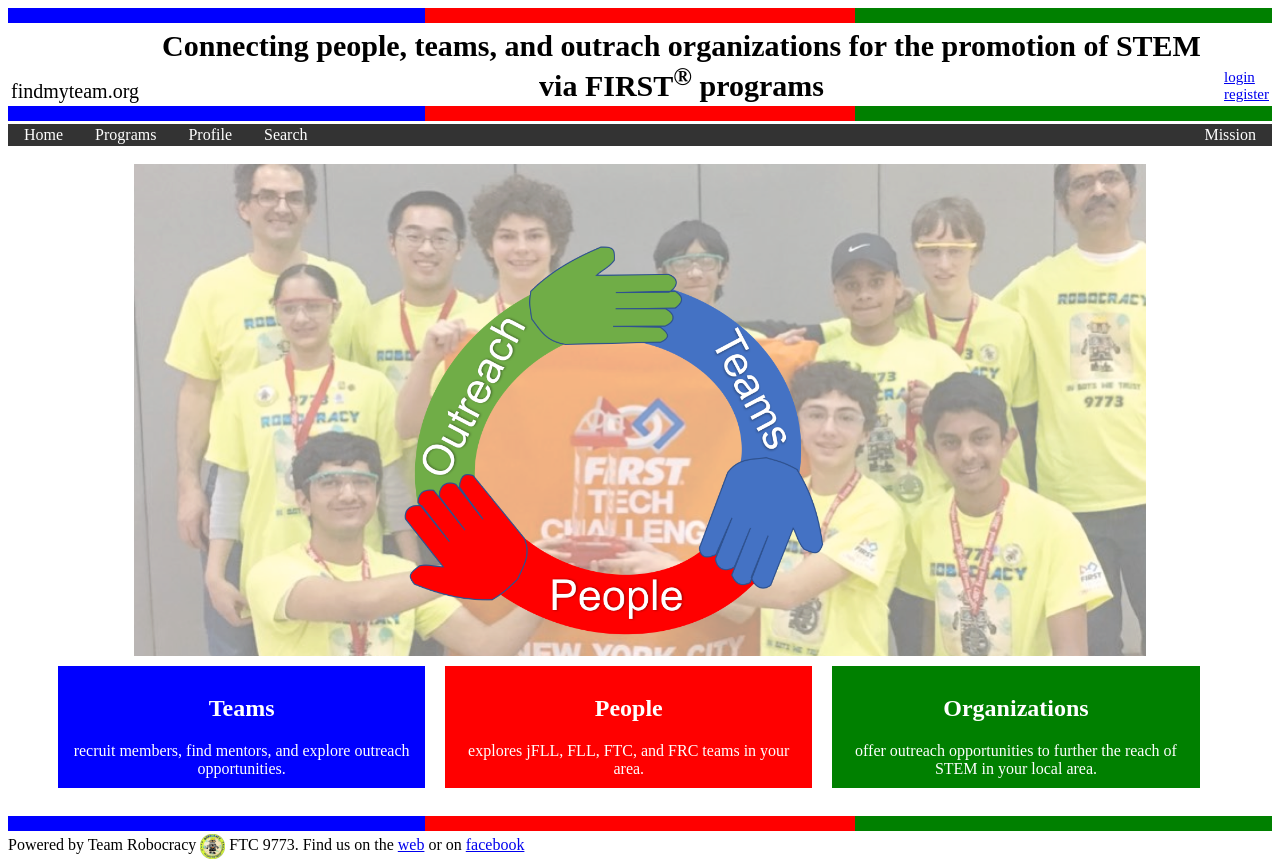
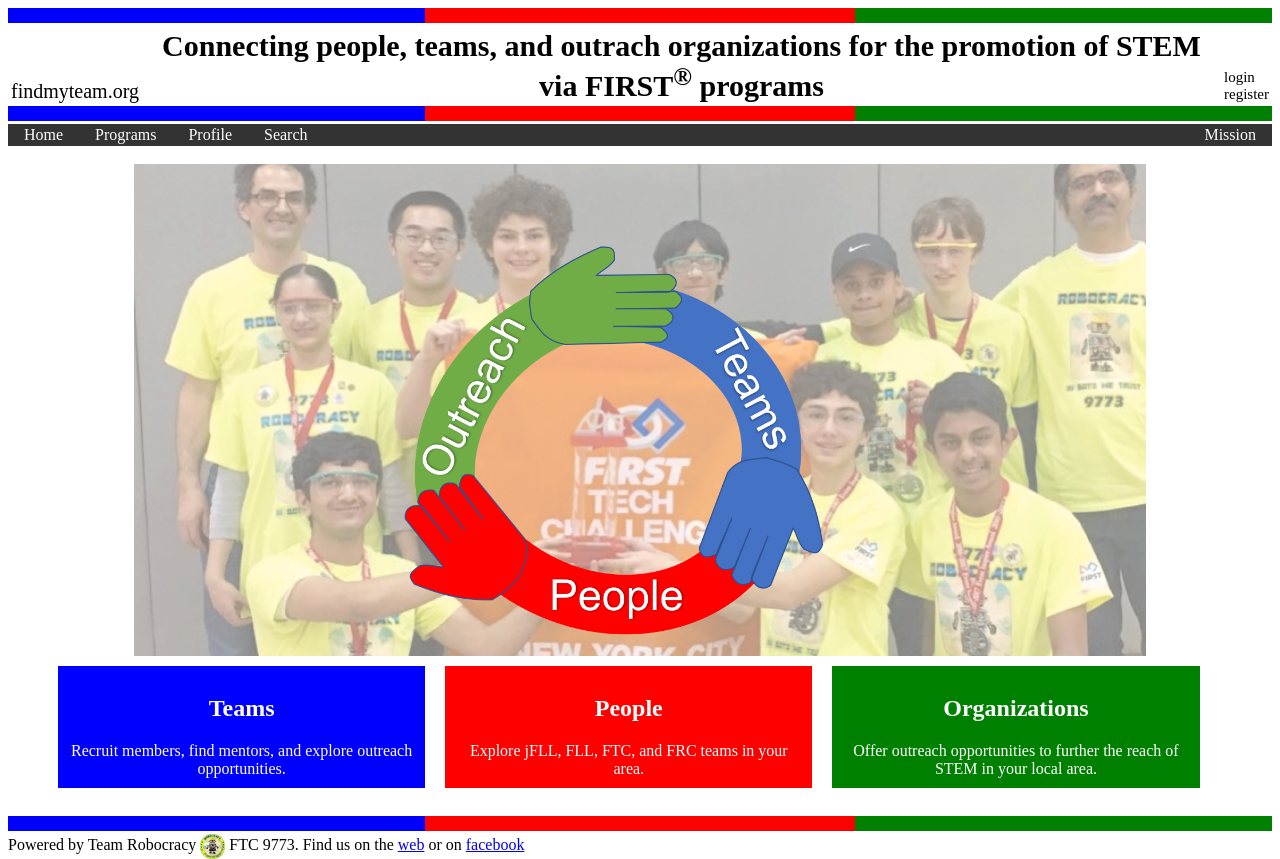
Before and after one commit to AlexandreEichenberger/findmyteam, a Django app: page /match/ in a window 1280 px wide. Run offline with Django 3.2, Linux system fonts and the light colour scheme; lists and menus that the app fills with data are empty.

Commit message:
cosmetic

```diff
--- a/findmyteam/match/static/match/style.css
+++ b/findmyteam/match/static/match/style.css
@@ -62,6 +62,11 @@
 
 .topnav_li {
     float: left;
+}
+
+.top_a {
+    text-decoration: none;
+    color: black;
 }
 
 .topnav_a {
@@ -137,6 +142,13 @@
     background-color: #111;
 }
 
+/* forms */
+
+.helptext {
+    color: black;
+    font-style: italic;
+}
+
 /* misc */
 
 .wrap_img {
--- a/findmyteam/match/templates/base.html
+++ b/findmyteam/match/templates/base.html
@@ -15,11 +15,11 @@
       <th class="top_links">
          {% if user.is_authenticated %}
            {{ user.username }}<br>
-           <a id="settings" href="{% url 'match:settings' %}">profile</a><br>
-           <a id="logout" href="/accounts/logout">logout</a>
+           <a class="top_a" id="settings" href="{% url 'match:settings' %}">profile</a><br>
+           <a class="top_a" id="logout" href="/accounts/logout">logout</a>
          {% else %}
-           <a id="login" href="/accounts/login">login</a><br>
-           <a id="signup" href="/accounts/signup">register</a>
+           <a class="top_a" id="login" href="/accounts/login">login</a><br>
+           <a class="top_a" id="signup" href="/accounts/signup">register</a>
          {% endif %}
         </th>
     </tr>
--- a/findmyteam/match/templates/match/about.html
+++ b/findmyteam/match/templates/match/about.html
@@ -30,7 +30,7 @@ among others.
 <img class="wrap_img" style="float: left;" src="{% static 'match/robocracy_2017.jpeg' %}"
 alt="team image">
 <p>
-We are a FTC team of 10 kids from 6 school districts who all
+We are an FTC team of 10 kids from 6 school districts who all
 share a mutual love for robotics and technology. We started when 5 of us
 graduated from FLL and wanted to continue in FIRST programs, but couldn’t
 find a team to join.  We eventually found each other through our
--- a/findmyteam/match/templates/match/index.html
+++ b/findmyteam/match/templates/match/index.html
@@ -19,19 +19,19 @@
   <li class="index_li" style="background-color:blue;">
   <a class="index_a" href="{% url 'match:team_actions' %}">
   <h2>Teams</h2>
-  recruit members, find mentors, and explore outreach opportunities.</a></li>
+  Recruit members, find mentors, and explore outreach opportunities.</a></li>
 
   <li class="index_li" style="background-color:red;">
   <a class="index_a" href="{% url 'match:person_actions' %}">
   <h2>People</h2>
-  explores jFLL, FLL, FTC, and FRC teams in your area.
+  Explore jFLL, FLL, FTC, and FRC teams in your area.
   </a></li>
 
   <li class="index_li "style="background-color:green;">
   <a class="index_a"
   href="{% url 'match:org_actions' %}">
   <h2>Organizations</h2>
-  offer outreach opportunities to further the reach of STEM in your
+  Offer outreach opportunities to further the reach of STEM in your
   local area.</a></li>
 </ul>
 
--- a/findmyteam/match/templates/match/person_searching_teams_result.html
+++ b/findmyteam/match/templates/match/person_searching_teams_result.html
@@ -8,7 +8,7 @@
     </h2>
   {% else %}
     <h2>
-    Nearby prospective team{{team_list_size|pluralize}}:
+    Nearby team{{team_list_size|pluralize}}:
     </h2>
     {% for prospective_team in team_list %}
       <li> {{ prospective_team.team_description }}
@@ -30,7 +30,7 @@ Search terms:
 
 <li>zip code: <input type="number" name="zipcode" value={{zipcode}}></li>
 
-<li>distance: <input type="number" name="distance" value={{dist}}></li>
+<li>distance (miles): <input type="number" name="distance" value={{dist}}></li>
 
 <li><input type="checkbox" name="new_members" value="new_members"
   {% if new_members %} checked {% endif %}
@@ -52,7 +52,7 @@ Search terms:
   {% if frc%} checked {% endif %}
   > FRC teams</li>
 
-<input type="submit" value="Submit">
+<input type="submit" value="Search">
 </form>
 
 {% endblock %}
--- a/findmyteam/match/views.py
+++ b/findmyteam/match/views.py
@@ -203,7 +203,6 @@ def person_searching_teams(request):
         True, False, False, False, False, "")
 
 def person_searching_teams_result(request):
-    person = None
     error_message = ""
     # get and normalize dist
     dist = int(request.POST['distance'])
```
Also changed, not shown: README.md, findmyteam/db.sqlite3.
